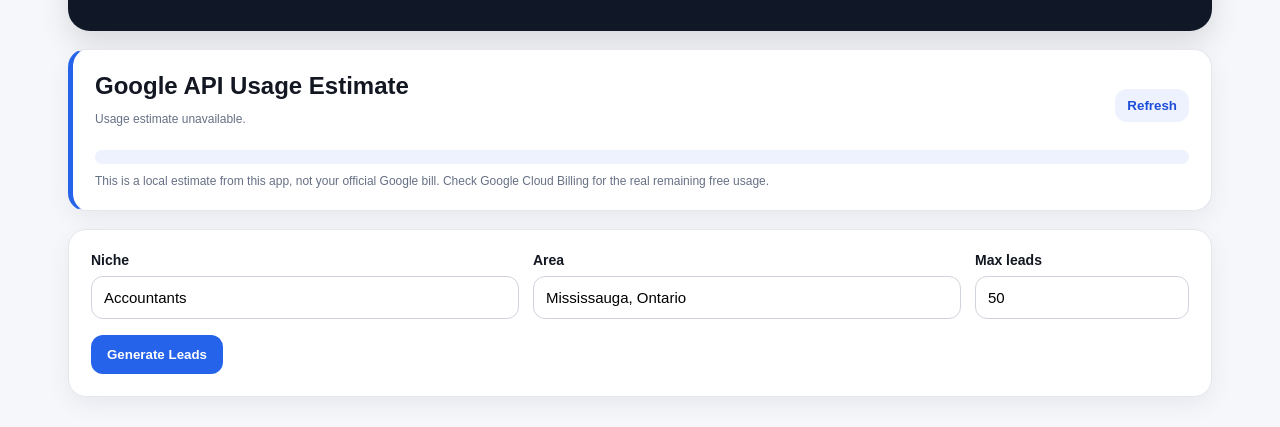
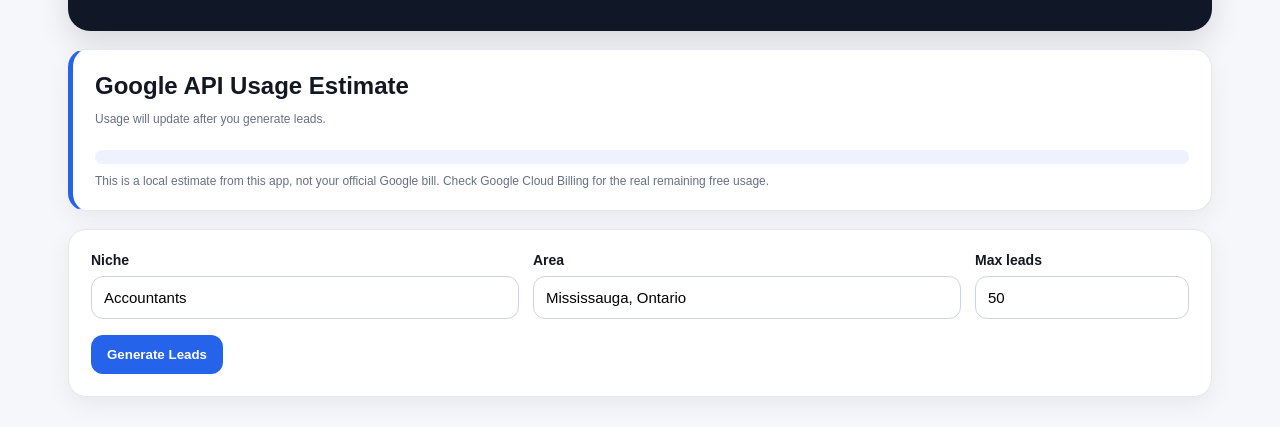
Before and after one commit to KaelanP2007/Voxa-lead-finder, a website: page voxa_render_lead_finder/voxa_render_lead_finder/public/index.html in a window 1280 px wide. Shown: the part 169-596 px from the top of the page. Drawn offline with Linux system fonts and the light colour scheme; no server answers.

Commit message:
Update index.html

```diff
--- a/voxa_render_lead_finder/voxa_render_lead_finder/public/index.html
+++ b/voxa_render_lead_finder/voxa_render_lead_finder/public/index.html
@@ -22,9 +22,10 @@
       <div class="usageTop">
         <div>
           <h2>Google API Usage Estimate</h2>
-          <p id="usageText" class="muted">Loading usage...</p>
+          <p id="usageText" class="muted">
+            Usage will update after you generate leads.
+          </p>
         </div>
-        <button id="refreshUsageBtn" class="secondary smallBtn">Refresh</button>
       </div>
 
       <div class="usageBar">
```
